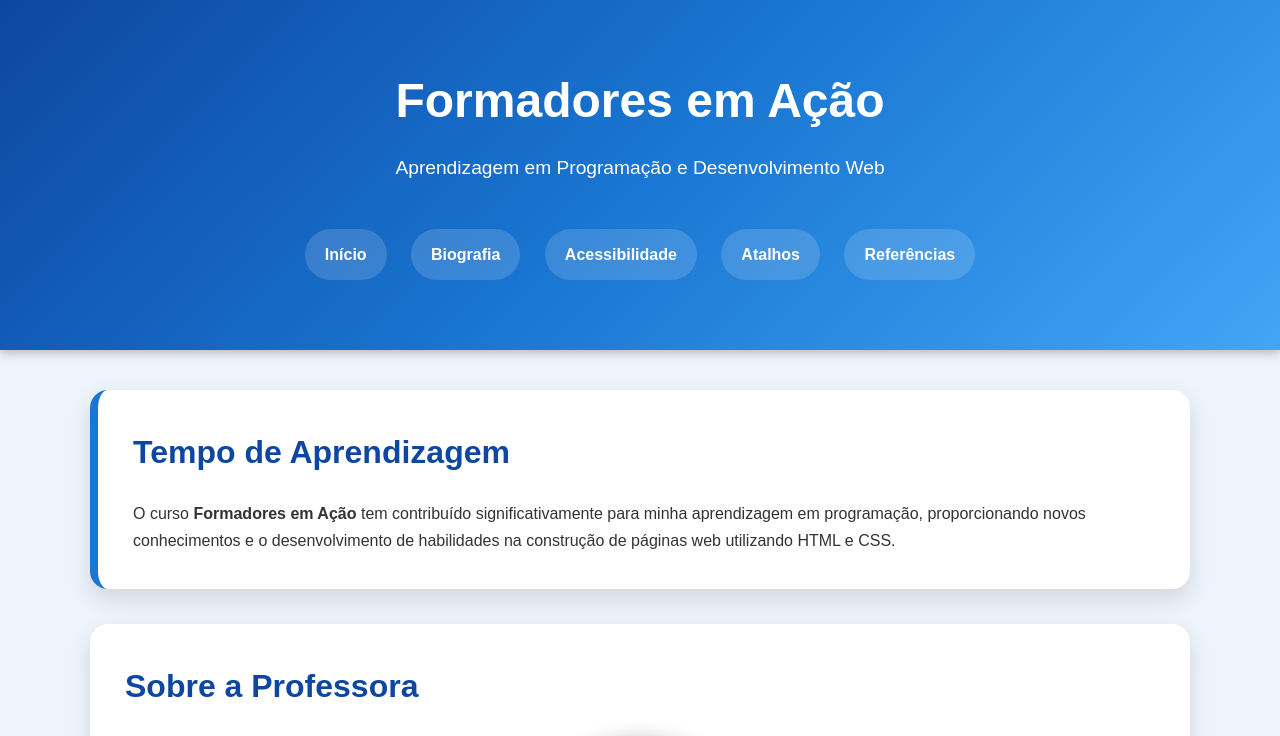
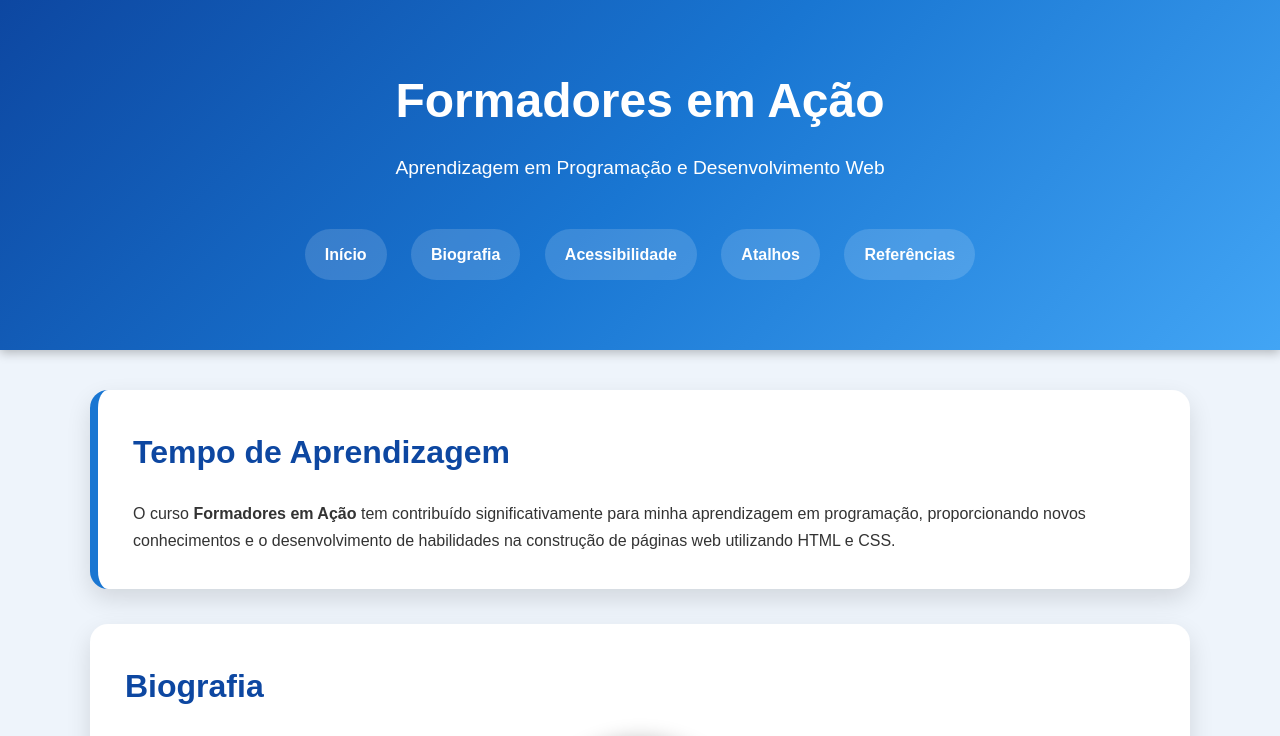
Before and after one commit to alinenardo-sketch/GEFORMADORES2, a plain HTML site: page index.html in a window 1280 px wide. Shown: the top 736 px of the page. Drawn offline with Linux system fonts and the light colour scheme.

Commit message:
Update index.html

```diff
--- a/index.html
+++ b/index.html
@@ -41,7 +41,7 @@
 
         <section id="biografia" class="card">
 
-            <h2>Sobre a Professora</h2>
+            <h2>Biografia</h2>
 
             <img src="aaa.jpg" alt="Foto da professora Aline" class="foto">
 
```
